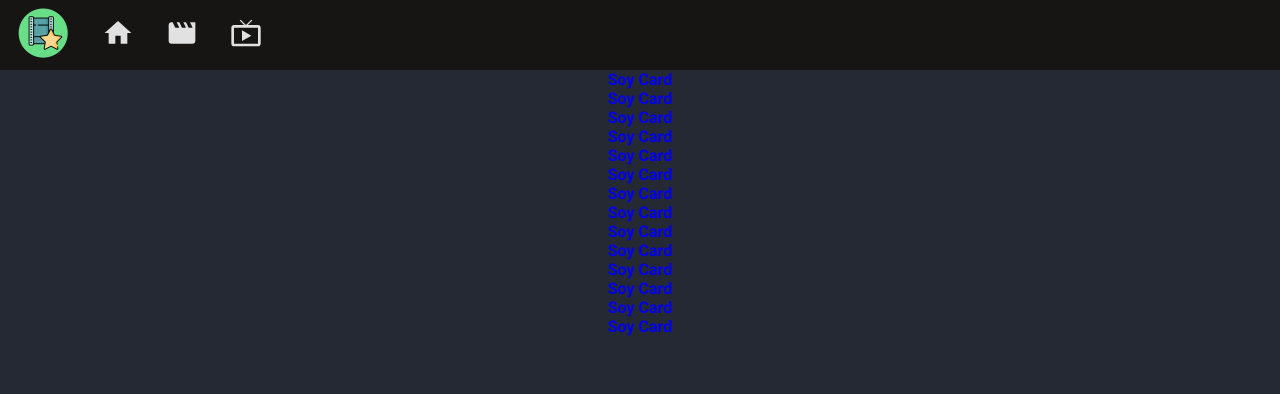
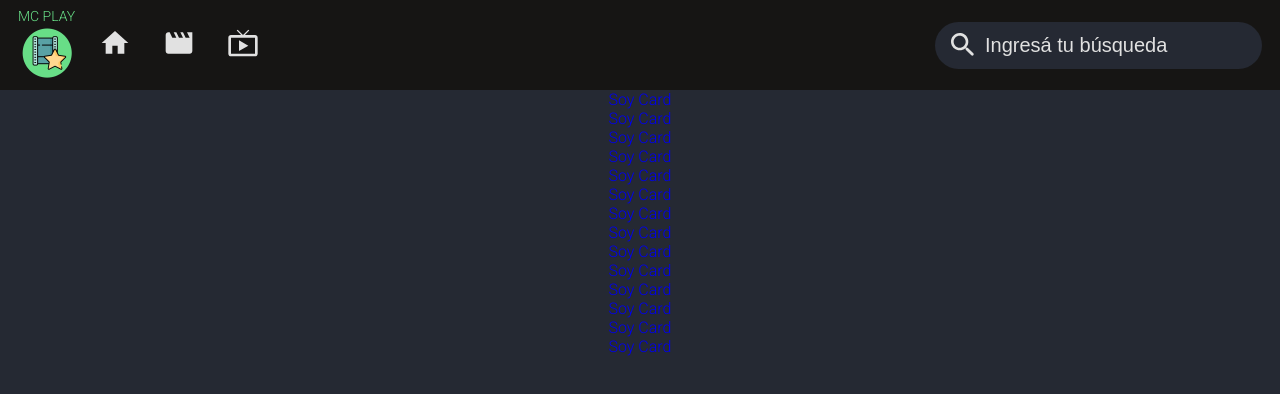
Before and after one commit to maarcf/moviesandseries, a React (Create React App) app: page /movie/1/page/1 in a window 1280 px wide. Shown: the top 394 px of the page. Built offline with nearby package versions, Linux system fonts and the light colour scheme.

Commit message:
search input

```diff
--- a/public/index.html
+++ b/public/index.html
@@ -1,5 +1,5 @@
 <!DOCTYPE html>
-<html lang="en">
+<html lang="es">
   <head>
     <meta charset="utf-8" />
     <link rel="icon" href="%PUBLIC_URL%/favicon.ico" />
--- a/src/App.js
+++ b/src/App.js
@@ -21,6 +21,11 @@
     margin: 0;
     padding: 0;
     box-sizing: border-box;
+  }
+
+  h1, h2, h3, h4, h5, h6, p {
+    font-weight: ${props => props.theme.font.fontWeight.thin};
+
   }
 
   body {
--- a/src/components/Commons.js
+++ b/src/components/Commons.js
@@ -1,5 +1,5 @@
 import styled from 'styled-components';
-import { NavLink } from "react-router-dom";
+import { NavLink, Link } from "react-router-dom";
 
 export const Flex = styled.div`
   display: flex;
@@ -32,7 +32,22 @@
     svg {
       color: ${props => props.theme.colors.textSecondary};
     }
+
+    p {
+      color: ${props => props.theme.colors.textSecondary};
+    }
   }
+
+  &:visited, &:active {
+    color: ${props => props.theme.colors.textPrimary};
+  }
+`;
+
+export const LinkStyled = styled(Link)`
+  color: ${props => props.theme.colors.textPrimary};
+  display: flex;
+  flex-direction: ${props => props.flexDirection || "column"};
+  align-items: ${props => props.alignItems || "center"};
 
   &:visited, &:active {
     color: ${props => props.theme.colors.textPrimary};
@@ -47,7 +62,7 @@
 
 export const ListStyled = styled.ul`
   display: flex;
-  justify-content: center;
+  justify-content: space-around;
   align-items: center;
 `;
 
--- a/src/components/ItemList.js
+++ b/src/components/ItemList.js
@@ -1,12 +1,21 @@
+import styled from 'styled-components';
 
 import { NavLinkStyled, ItemListStyled } from './Commons';
 
-const ItemList = ({ path, icon }) => {
+const NavLinkMenu = styled(NavLinkStyled)`
+  @media (max-width:${props => props.theme.breakpoints.medium}) {
+    svg {
+      font-size: 40px;
+    }
+  }
+`;
+
+const ItemList = ({ path, ariaLabel, icon }) => {
   return(
     <ItemListStyled>
-      <NavLinkStyled activeClassName="selected" exact to={path}>
+      <NavLinkMenu activeClassName="selected" exact to={path} aria-label={ariaLabel}>
         {icon}
-      </NavLinkStyled>
+      </NavLinkMenu>
     </ItemListStyled>
   );
 };
--- a/src/components/NavBar.js
+++ b/src/components/NavBar.js
@@ -1,31 +1,57 @@
 import styled from 'styled-components';
 
 import NavigationList from './NavigationList';
-import { Flex, ImageContainer, ImageStyled } from './Commons';
+import SearchForm from './SearchForm';
+import { Flex, ImageContainer, ImageStyled, LinkStyled } from './Commons';
 
 import Logo from '../utils/img/logo.png';
 
 const NavStyled = styled(Flex)`
   width: 100%;
   background-color: ${props => props.theme.colors.bgSecondary};
-  padding: ${props => props.theme.spaces.extraSmall} ${props => props.theme.spaces.small}
+  padding: ${props => props.theme.spaces.extraSmall}
+  ${props => props.theme.spaces.small};
+
+  @media (max-width:${props => props.theme.breakpoints.extraSmall}) {
+    justify-content: center;
+  }
 `;
 
 const LogoContainer = styled(ImageContainer)`
-  margin-right: ${props => props.theme.spaces.small};
+  @media (max-width:${props => props.theme.breakpoints.small}) {
+    width: 40px;
+  }
+`;
+
+const Title = styled.h1`
+  font-size: ${props => props.theme.sizes.small};
+  color: ${props => props.theme.colors.textSecondary};
+  margin-bottom: 4px;
+`;
+
+const LinkLogo =styled(LinkStyled)`
+  margin-right: ${props => props.theme.spaces.extraSmall};
+
+  @media (max-width:${props => props.theme.breakpoints.extraSmall}) {
+    display: none;
+  }
 `;
 
 const NavBar = () => {
   return (
     <NavStyled as='nav'
     justifyContent='space-between'>
-      <Flex tabIndex="0">
-        <LogoContainer width='50px'>
-          <ImageStyled src={Logo} alt="Logo de Peliculas y Series App." />
-        </LogoContainer>
-
+      <Flex>
+        <LinkLogo to="/" >
+          <Title>MC PLAY</Title>
+          <LogoContainer width='50px'>
+            <ImageStyled src={Logo} alt="Logo de Peliculas y Series App." />
+          </LogoContainer>
+        </LinkLogo>
         <NavigationList />
       </Flex>
+
+      <SearchForm />
 
     </NavStyled>
   );
--- a/src/components/NavigationList.js
+++ b/src/components/NavigationList.js
@@ -1,21 +1,31 @@
 import HomeIcon from '@material-ui/icons/Home';
 import MovieIcon from '@material-ui/icons/Movie';
 import LiveTvIcon from '@material-ui/icons/LiveTv';
+import styled from 'styled-components';
 
 import { ListStyled } from './Commons';
 
 import ItemList from "./ItemList";
 
+const MenuList = styled(ListStyled)`
+  @media (max-width:${props => props.theme.breakpoints.medium}) {
+    background-color: ${props => props.theme.colors.bgSecondary};
+    position: fixed;
+    bottom: 0;
+    left: 0;
+    right: 0;
+  }
+`;
+
 const NavigationList = () => {
-  console.log('home', HomeIcon);
   return(
-    <ListStyled>
-      <ItemList path="/" icon={<HomeIcon />} />
+    <MenuList>
+      <ItemList path="/" ariaLabel="Inicio" icon={<HomeIcon />} />
 
-      <ItemList path="/movie" icon={<MovieIcon />} />
+      <ItemList path="/movie" ariaLabel="Películas" icon={<MovieIcon />} />
 
-      <ItemList path="/tv" icon={<LiveTvIcon />} />
-    </ListStyled>
+      <ItemList path="/tv" ariaLabel="Series" icon={<LiveTvIcon />} />
+    </MenuList>
   );
 
 };
--- /dev/null
+++ b/src/components/SearchForm.js
@@ -0,0 +1,78 @@
+import { useState } from 'react';
+import styled from 'styled-components';
+import SearchRoundedIcon from '@material-ui/icons/SearchRounded';
+
+import { Flex } from './Commons';
+
+const Form = styled.form`
+  display: flex;
+`;
+
+const InputLabel = styled.label`
+  position: relative;
+  color: ${props => props.theme.colors.textPrimary};
+`;
+
+const InputSearch = styled.input`
+  background-color: ${props => props.theme.colors.bgPrimary};
+  color: ${props => props.theme.colors.textPrimary};
+  font-size: ${props => props.theme.sizes.medium};
+  border: none;
+  border-radius: 50px;
+  padding: 12px 12px 12px 50px;
+
+  &::placeholder {
+    color: ${props => props.theme.colors.textPrimary};
+  }
+
+  @media (max-width:${props => props.theme.breakpoints.small}) {
+    font-size: ${props => props.theme.sizes.small};
+    padding: 10px 8px 10px 40px;
+  }
+`;
+
+const IconContainer = styled(Flex)`
+  position: absolute;
+  top: 7px;
+  left: 12px;
+
+  svg {
+    font-size: ${props => props.theme.sizes.large};
+  }
+
+  @media (max-width:${props => props.theme.breakpoints.small}) {
+    top: 3px;
+    left: 7px;
+  }
+`;
+
+
+const SearchForm = () => {
+  const [ query, setQuery ] = useState('');
+
+  const handleSubmit = e => {
+    e.preventDefault();
+    console.log(query);
+    setQuery('');
+  };
+
+  return(
+    <Form onSubmit={handleSubmit}>
+      <InputLabel htmlFor="input-search">
+        <InputSearch
+          type="search"
+          placeholder="Ingresá tu búsqueda"
+          id="search-input"
+          value={query}
+          onChange={e => setQuery(e.target.value)}
+        />
+
+        <IconContainer>
+          <SearchRoundedIcon />
+        </IconContainer>
+      </InputLabel>
+    </Form>
+  );
+};
+
+export default SearchForm;
--- a/src/styles/theme.js
+++ b/src/styles/theme.js
@@ -24,7 +24,7 @@
   },
 
   breakpoints: {
-    extraSmall: "450px",
+    extraSmall: "350px",
     small: "500px",
     medium: "750px",
     large: "1100px",
```
